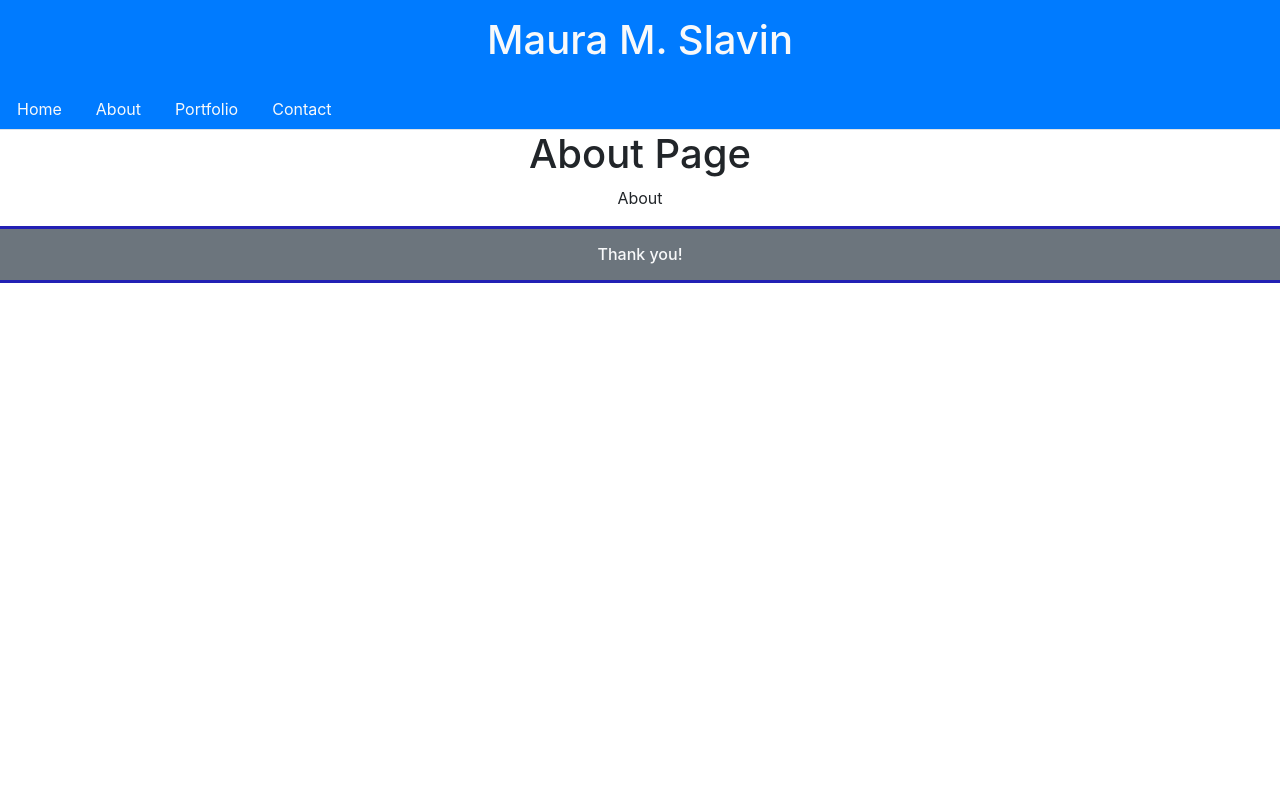
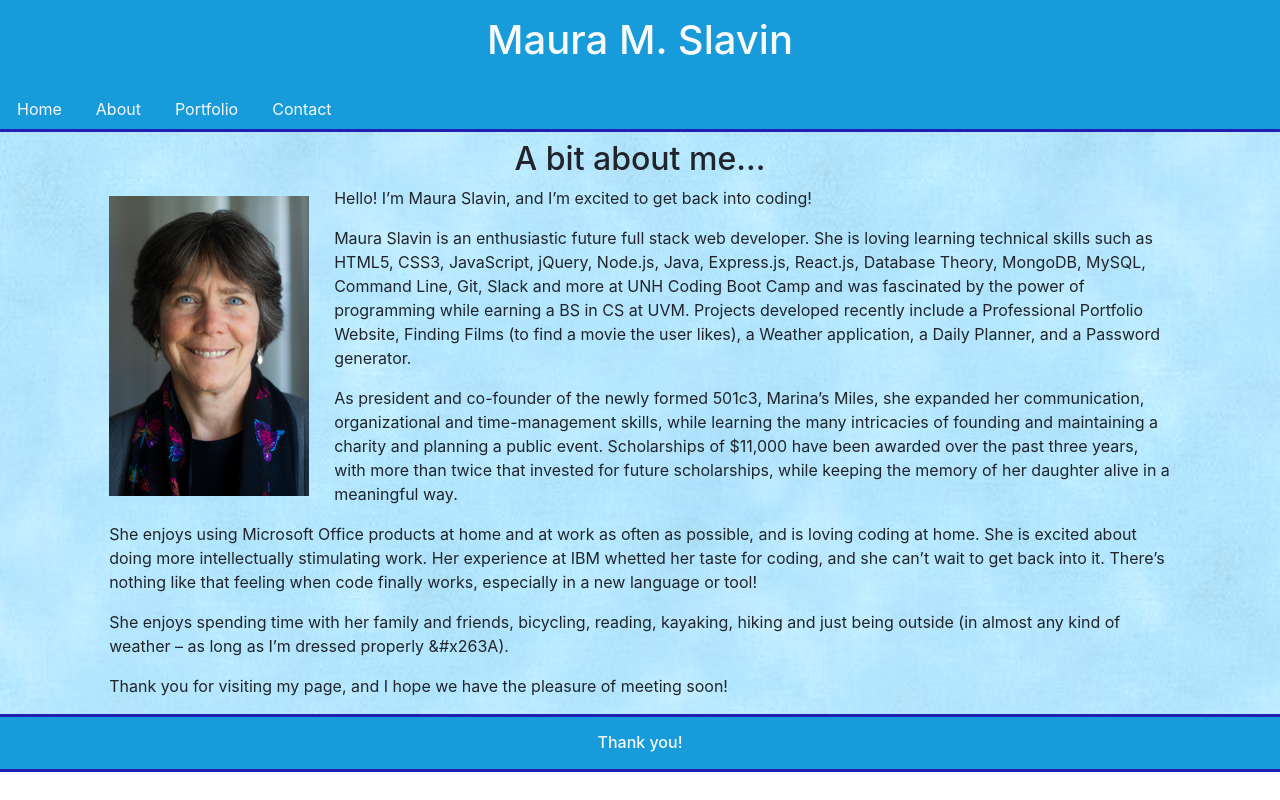
Before and after one commit to MauraSlavin/ReactPortfolio, a React (Create React App) app: page /about in a window 1280 px wide. Built offline with nearby package versions, Linux system fonts and the light colour scheme.

Commit message:
About Me page is working.

```diff
--- a/src/components/Footer.css
+++ b/src/components/Footer.css
@@ -12,3 +12,7 @@ footer {
     /* left: 0; */
     /* these lines give it a sticky footer */
   }
+
+.bg-blue {
+    background-color: rgb(23, 155, 219);
+  }
--- a/src/components/Footer.js
+++ b/src/components/Footer.js
@@ -7,7 +7,7 @@ function Footer() {
 
   <footer>
     <div className="row">
-        <h6 className="col-12 text-center text-light bg-secondary p-3 m-0">
+        <h6 className="col-12 text-center text-light bg-blue p-3 m-0">
       Thank you!
     </h6>
     </div>
--- /dev/null
+++ b/src/components/Header.css
@@ -0,0 +1,3 @@
+.bg-blue {
+    background-color: rgb(23, 155, 219);
+}
--- a/src/components/Header.js
+++ b/src/components/Header.js
@@ -4,7 +4,7 @@ import Home from "./pages/Home";
 import About from "./pages/About";
 import Portfolio from "./pages/Portfolio";
 import Contact from "./pages/Contact";
-// import './Header.css';
+import './Header.css';
 
 
 import { BrowserRouter as Router, Route} from "react-router-dom";
@@ -16,7 +16,7 @@ function Header() {
     {/* <div class="container clearfix"> */}
     <div className="row">
       <div className="col-12 text-center">
-        <div className="bg-primary">
+        <div className="bg-blue">
           <h1 className="p-3 text-light">Maura M. Slavin</h1>
 
           <div id="nav">
--- /dev/null
+++ b/src/components/NavTabs.css
@@ -0,0 +1,10 @@
+
+.blue-border {
+    border-bottom: 3px solid #2220b4;
+}
+
+.nav-tabs {
+    /* To remove white line between navbar & blue border */
+    /* There's a transparent border making the space */
+    border-bottom: 0 !important;
+}
--- a/src/components/NavTabs.js
+++ b/src/components/NavTabs.js
@@ -1,7 +1,7 @@
 import React from "react";
 // to make router works
 import {Link} from "react-router-dom";
-// import "./NavTabs.css";
+import "./NavTabs.css";
 
 // MUST use anonymous functions ... () => fcn() ... to pass parameters to a function in JSX
 // Thing passed is the name of the component.
@@ -9,7 +9,7 @@ import {Link} from "react-router-dom";
 function NavTabs() {
   return (
     <div className="row">
-    <div className="col-12 text-center">
+    <div className="col-12 text-center blue-border">
     <ul className="nav nav-tabs text-light">
       <li className="nav-item">
         <Link
--- /dev/null
+++ b/src/components/PortfolioApp.css
@@ -0,0 +1,3 @@
+#bg-img {
+    background: url("./pages/images/aqua_marble_seamless.jpg");
+}
--- /dev/null
+++ b/src/components/pages/About.css
@@ -0,0 +1,15 @@
+#my-pic {
+    float: left;
+    /* to get the text to wrap around the picture */
+    width: 200px;
+    height: auto;
+    margin-top: 10px;
+    margin-right: 25px;
+    list-style-position: inside;
+}
+
+.bg-img {
+    background-image: url("./images/aqua_marble_seamless.png");
+    /* to get rid of white space before footer */
+    /* padding-bottom: 1px; */
+}
--- a/src/components/pages/About.js
+++ b/src/components/pages/About.js
@@ -1,12 +1,54 @@
 import React from "react";
+import photo from "./images/Maura.jpg";
+import "./About.css";
+import "./images/aqua_marble_seamless.png";
+
 
 function About() {
   return (
-    <div>
-      <h1>About Page</h1>
+    <div className="row bg-img">
+    <div className="col-10 offset-1 text-left">
+      <h2 className="text-center m-2">A bit about me...</h2>
+       {/* my picture */}
+      <img src={photo} id="my-pic" alt="Maura's pic"/>
+
+       {/* my paragraph */}
+      <p>Hello! I’m Maura Slavin, and I’m excited to get back into coding!</p>
+
+      <p>Maura Slavin is an enthusiastic future full stack web developer. She is loving learning technical skills such
+        as HTML5, CSS3, JavaScript, jQuery, Node.js, Java, Express.js, React.js, Database Theory, MongoDB, MySQL,
+        Command Line, Git, Slack and more at UNH Coding Boot Camp and was fascinated by the power of programming while
+        earning a BS in CS at UVM. Projects developed recently include a Professional Portfolio Website, Finding Films
+        (to find a movie the user likes), a Weather application, a Daily Planner, and a Password generator.
+      </p>
+
       <p>
-        About
+        As president and co-founder of the newly formed 501c3, Marina’s Miles, she expanded her communication,
+        organizational and time-management skills, while learning the many intricacies of founding and maintaining a
+        charity and planning a public event. Scholarships of $11,000 have been awarded over the past three years, with
+        more than twice that invested for future scholarships, while keeping the memory of her daughter alive in a
+        meaningful way.
       </p>
+
+      <p>
+        She enjoys using Microsoft Office products at home and at work as often as possible, and is loving coding at
+        home. She is excited about doing more intellectually stimulating work. Her experience at IBM whetted her taste
+        for coding, and she can’t wait to get back into it. There’s nothing like that feeling when code finally works,
+        especially in a new language or tool!
+      </p>
+
+      <p>
+        She enjoys spending time with her family and friends, bicycling, reading, kayaking, hiking and just being
+        outside (in almost any kind of
+        weather – as long as I’m dressed properly &#x263A).
+      </p>
+
+      <p>
+        Thank you for visiting my page, and I hope we have the pleasure of meeting soon!
+      </p>
+
+
+    </div>
     </div>
   );
 }
```
Also changed, not shown: src/components/pages/images/Maura.jpg (added), src/components/pages/images/aqua_marble_seamless.png (added).
